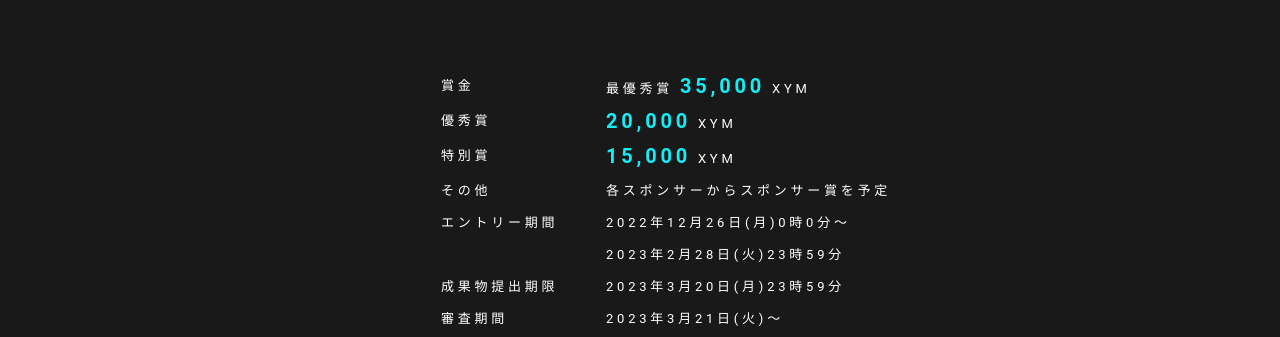
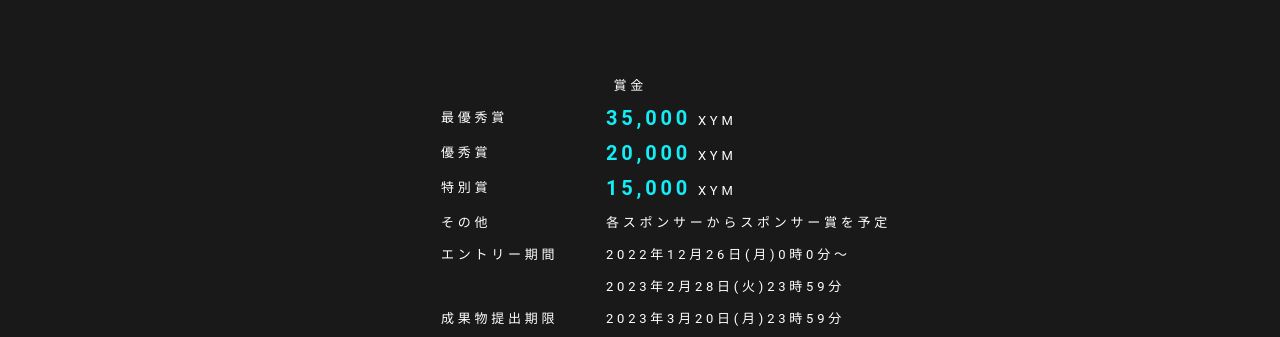
Before and after one commit to nemtus/hackathon-lp-2023, a website: page public/index.html in a window 1280 px wide. Shown: the part 822-1159 px from the top of the page. Drawn offline with nearby package versions, Linux system fonts and the light colour scheme.

Commit message:
fix: layout of prize

```diff
--- a/public/index.html
+++ b/public/index.html
@@ -84,8 +84,11 @@
           <ul class="info-container">
             <li class="info-container-item">
               <p class="info-container-item-left">賞金</p>
+            </li>
+            <li class="info-container-item">
+              <p class="info-container-item-left">最優秀賞</p>
               <p class="info-container-item-right">
-                最優秀賞 <b class="info-container-item-right-new">35,000</b> XYM
+                <b class="info-container-item-right-new">35,000</b> XYM
               </p>
             </li>
             <li class="info-container-item">
```
